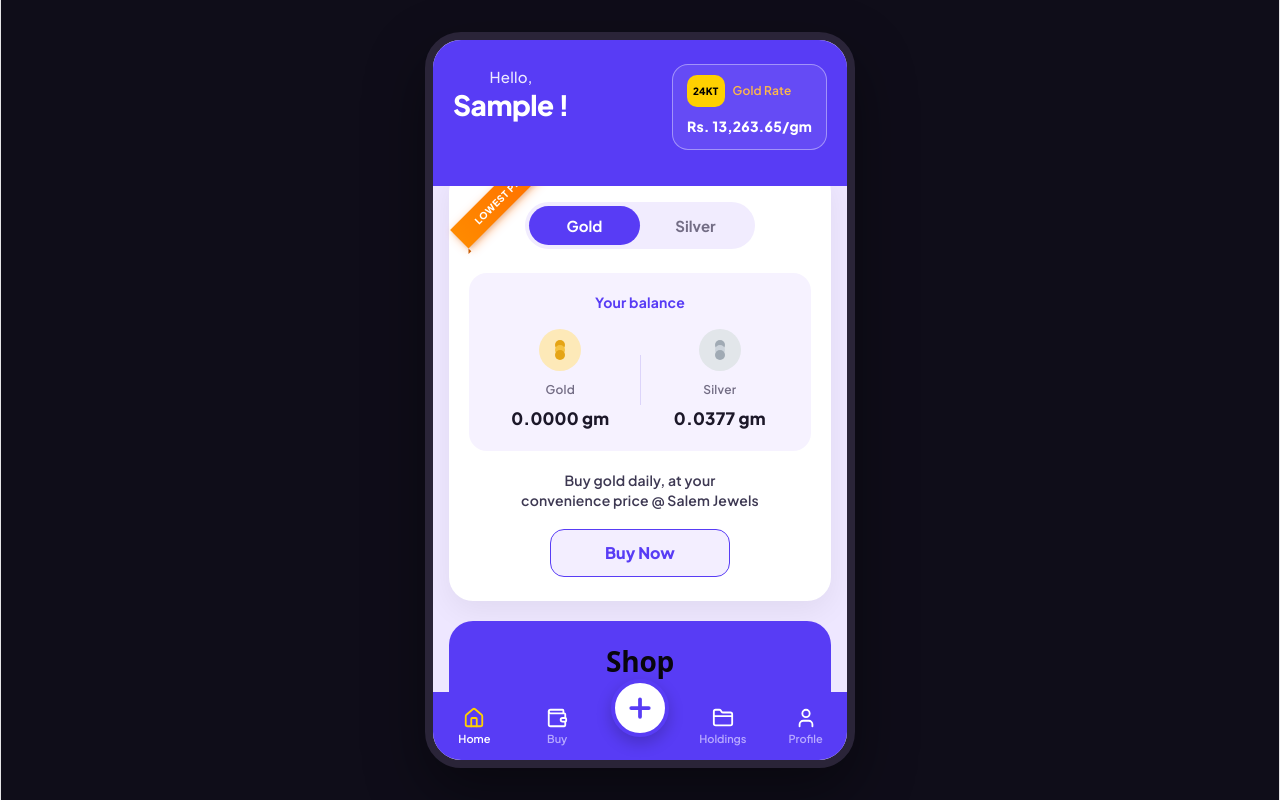
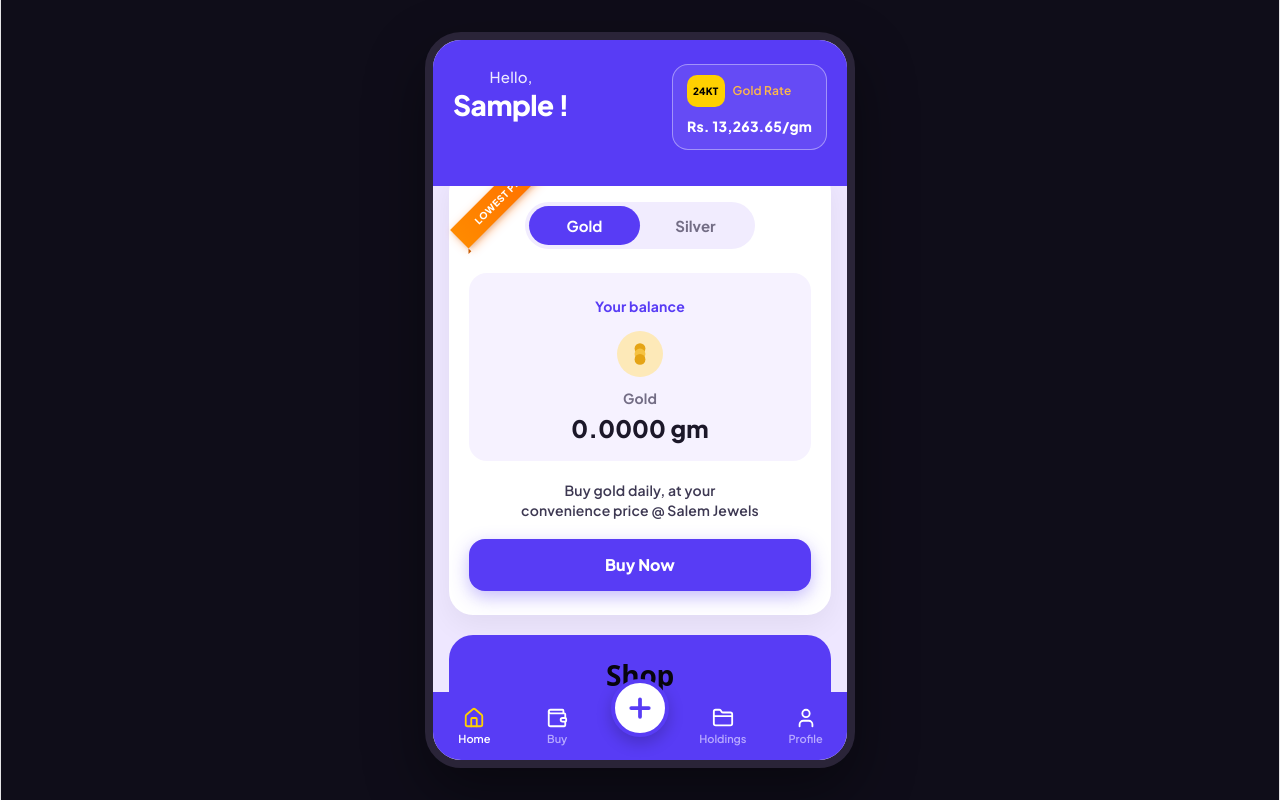
Before and after one commit to Dhivakar024/SJ_Jewellers, a React (Vite) app: page / in a window 1280 px wide. Both pictures are taken after typing "Sample", "5551234" into the empty fields and a click on the button "Sign in". Built offline with nearby package versions, Linux system fonts and the light colour scheme.

Commit message:
feat: implement single-asset balance display controlled by Gold/Silver toggle and primary Buy Now button

```diff
--- a/src/screens/HomeScreen.jsx
+++ b/src/screens/HomeScreen.jsx
@@ -4,6 +4,7 @@ import BottomNav from '../components/BottomNav';
 
 export default function HomeScreen({ onNavigate, onTogglePlus }) {
   const { currentUser, goldRate, silverRate, holdings } = useApp();
+  // Default state: Gold must be selected when Home page loads
   const [metalTab, setMetalTab] = useState('gold'); // 'gold' or 'silver'
 
   return (
@@ -75,7 +76,8 @@ export default function HomeScreen({ onNavigate, onTogglePlus }) {
           boxShadow: '0 10px 30px rgba(0, 0, 0, 0.06)',
           width: '100%',
           boxSizing: 'border-box',
-          flexShrink: 0
+          flexShrink: 0,
+          overflow: 'visible'
         }}>
           {/* LOWEST PRICE Diagonal Corner Ribbon */}
           <div className="lowest-price-ribbon">
@@ -127,59 +129,54 @@ export default function HomeScreen({ onNavigate, onTogglePlus }) {
             </button>
           </div>
 
-          {/* Balance Inner Card */}
+          {/* Balance Inner Card (Shows ONLY the selected asset balance) */}
           <div style={{
             backgroundColor: '#f6f2ff',
             borderRadius: '18px',
-            padding: '16px 12px 20px 12px',
+            padding: '20px 16px',
             textAlign: 'center'
           }}>
-            <div style={{ color: 'var(--primary-purple)', fontWeight: '700', fontSize: '14px', marginBottom: '14px' }}>
+            <div style={{ color: 'var(--primary-purple)', fontWeight: '700', fontSize: '14px', marginBottom: '12px' }}>
               Your balance
             </div>
 
-            <div style={{ display: 'flex', justifyContent: 'space-around', alignItems: 'center' }}>
-              {/* Gold Balance */}
-              <div style={{ flex: 1, textAlign: 'center' }}>
+            {metalTab === 'gold' ? (
+              <div style={{ textAlign: 'center' }}>
                 <div style={{
-                  width: '42px', height: '42px', borderRadius: '50%',
-                  backgroundColor: '#fde9b8', margin: '0 auto 6px auto',
+                  width: '46px', height: '46px', borderRadius: '50%',
+                  backgroundColor: '#fde9b8', margin: '0 auto 8px auto',
                   display: 'flex', alignItems: 'center', justifyContent: 'center'
                 }}>
-                  <svg width="24" height="24" viewBox="0 0 24 24" fill="#e5a415">
+                  <svg width="26" height="26" viewBox="0 0 24 24" fill="#e5a415">
                     <circle cx="12" cy="7" r="5" />
                     <circle cx="12" cy="12" r="5" fill="#f5c242" />
                     <circle cx="12" cy="17" r="5" fill="#e5a415" />
                   </svg>
                 </div>
-                <div style={{ fontSize: '12px', color: '#736d85', fontWeight: '600' }}>Gold</div>
-                <div style={{ fontSize: '17px', fontWeight: '800', color: '#1c1829', marginTop: '2px' }}>
+                <div style={{ fontSize: '14px', color: '#736d85', fontWeight: '700' }}>Gold</div>
+                <div style={{ fontSize: '24px', fontWeight: '900', color: '#1c1829', marginTop: '4px' }}>
                   {holdings.goldGrams.toFixed(4)} gm
                 </div>
               </div>
-
-              {/* Vertical Separator */}
-              <div style={{ width: '1px', height: '50px', backgroundColor: '#dcd4fa' }}></div>
-
-              {/* Silver Balance */}
-              <div style={{ flex: 1, textAlign: 'center' }}>
+            ) : (
+              <div style={{ textAlign: 'center' }}>
                 <div style={{
-                  width: '42px', height: '42px', borderRadius: '50%',
-                  backgroundColor: '#e2e6ea', margin: '0 auto 6px auto',
+                  width: '46px', height: '46px', borderRadius: '50%',
+                  backgroundColor: '#e2e6ea', margin: '0 auto 8px auto',
                   display: 'flex', alignItems: 'center', justifyContent: 'center'
                 }}>
-                  <svg width="24" height="24" viewBox="0 0 24 24" fill="#a0aab4">
+                  <svg width="26" height="26" viewBox="0 0 24 24" fill="#a0aab4">
                     <circle cx="12" cy="7" r="5" />
                     <circle cx="12" cy="12" r="5" fill="#ccd3db" />
                     <circle cx="12" cy="17" r="5" fill="#a0aab4" />
                   </svg>
                 </div>
-                <div style={{ fontSize: '12px', color: '#736d85', fontWeight: '600' }}>Silver</div>
-                <div style={{ fontSize: '17px', fontWeight: '800', color: '#1c1829', marginTop: '2px' }}>
+                <div style={{ fontSize: '14px', color: '#736d85', fontWeight: '700' }}>Silver</div>
+                <div style={{ fontSize: '24px', fontWeight: '900', color: '#1c1829', marginTop: '4px' }}>
                   {holdings.silverGrams.toFixed(4)} gm
                 </div>
               </div>
-            </div>
+            )}
           </div>
 
           {/* Subtitle Promo text */}
@@ -195,21 +192,23 @@ export default function HomeScreen({ onNavigate, onTogglePlus }) {
             convenience price @ Salem Jewels
           </div>
 
-          {/* Buy Now Button inside card */}
+          {/* Buy Now Primary CTA Button */}
           <button
             onClick={() => onNavigate(metalTab === 'gold' ? 'buy-gold' : 'buy-silver')}
+            className="btn-primary"
             style={{
-              width: '180px',
-              height: '48px',
+              width: '100%',
+              height: '52px',
               margin: '0 auto',
               display: 'block',
-              borderRadius: '14px',
-              border: '1.5px solid var(--primary-purple)',
-              backgroundColor: '#f3eeff',
-              color: 'var(--primary-purple)',
+              borderRadius: '16px',
+              backgroundColor: 'var(--primary-purple)',
+              color: '#ffffff',
               fontWeight: '800',
               fontSize: '16px',
-              cursor: 'pointer'
+              cursor: 'pointer',
+              boxShadow: '0 6px 18px rgba(88, 60, 245, 0.35)',
+              border: 'none'
             }}
           >
             Buy Now
```
